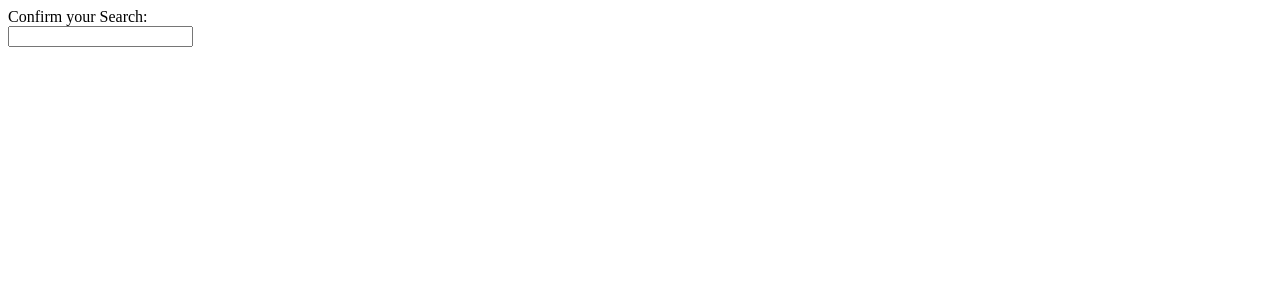
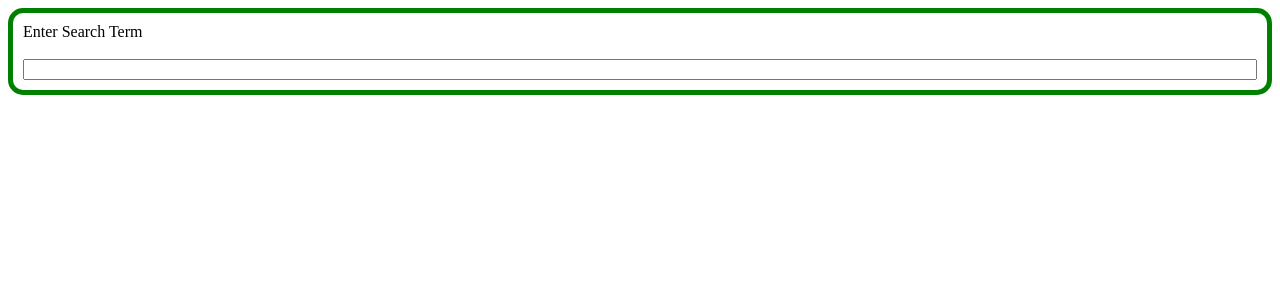
Before and after one commit to paudel54/ReactJS, a React (Create React App) app in the folder 3_pics/: page / in a window 1280 px wide. Shown: the top 300 px of the page. Built offline with nearby package versions, Linux system fonts and the light colour scheme.

Commit message:
MINI PROJECT 3 , SEARCH IMAGES WITH API CALL ACCOMPLISHED.

```diff
--- a/3_pics/src/App.js
+++ b/3_pics/src/App.js
@@ -31,3 +31,5 @@ function App() {
 }
 
 export default App;
+
+// MINI PROJECT 3 , SEARCH IMAGES WITH API CALL ACCOMPLISHED.
--- /dev/null
+++ b/3_pics/src/components/ImageList.css
@@ -0,0 +1,9 @@
+.image-list {
+  columns: 6 200px;
+  column-gap: 10px;
+}
+
+img {
+  width: 100%;
+  margin-bottom: 10px;
+}
--- a/3_pics/src/components/ImageList.js
+++ b/3_pics/src/components/ImageList.js
@@ -1,11 +1,14 @@
 import ImageShow from './ImageShow'
+//adding css file to style image list
+import './ImageList.css'
+
 
 function ImageList({ images }) {
     const renderedImages = images.map((image) => {
         return <ImageShow key={image.id} image={image} />
     });
 
-    return <div>{renderedImages}</div>
+    return <div className='image-list'>{renderedImages}</div>
 }
 
 export default ImageList;
--- /dev/null
+++ b/3_pics/src/components/SearchBar.css
@@ -0,0 +1,11 @@
+.search-bar {
+  border: 5px solid green;
+  border-radius: 15px;
+  padding: 10px;
+  margin-bottom: 10px;
+}
+
+.search-bar form {
+  display: flex;
+  flex-direction: column;
+}
--- a/3_pics/src/components/SearchBar.js
+++ b/3_pics/src/components/SearchBar.js
@@ -1,6 +1,7 @@
 //Here onSubmit prop is taken out from App.js custom component prop name
 //1.defining  new state for handling input elements
 import { useState } from 'react';
+import './SearchBar.css'
 
 function SearchBar({ onSubmit }) {
     const [term, setTerm] = useState('');
@@ -25,11 +26,12 @@ function SearchBar({ onSubmit }) {
 
     };
 
-    return <div>
+    return <div className='search-bar'>
         {/* wrapping the input element inside form element  porvides a power to submit the form auto when user hits enter*/}
         <form onSubmit={handleFormSubmit}>
             {/* term is a var from useState */}
-            Confirm your Search: {term}
+            {/* Confirm your Search: {term} */}
+            <label>Enter Search Term</label>
             <br></br>
             {/* wiring up the event handler to input telling up with current value must be term or '' state */}
             <input value={term} onChange={handleChange} />
```
